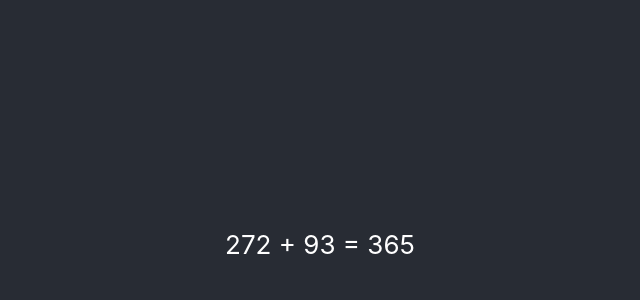
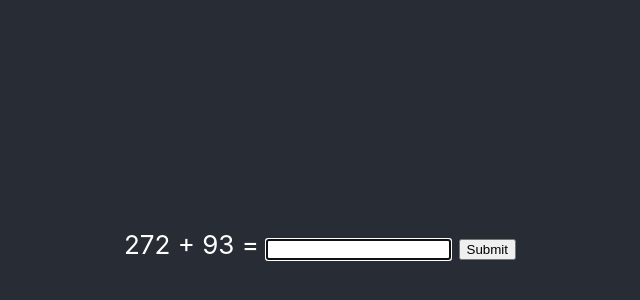
Before and after one commit to domoench/mm, a React (Create React App) app in the folder frontend/: page / in a window 1280 px wide. Shown: the part 156-456 px from the top of the page, without its empty margins (320-960 px from the left). Built offline with nearby package versions, Linux system fonts and the light colour scheme.

Commit message:
Basic frontend form UI.
- No backend stats writing yet.
- For now simply display the results of the last question.

```diff
--- a/frontend/src/App.tsx
+++ b/frontend/src/App.tsx
@@ -1,12 +1,12 @@
 import React from "react";
 import "./App.css";
-import Question from "./Question";
+import Quiz from "./Quiz";
 
 function App() {
   return (
     <div className="App">
       <header className="App-header">
-        <Question></Question>
+        <Quiz></Quiz>
       </header>
     </div>
   );
--- a/frontend/src/Question.tsx
+++ /dev/null
@@ -1,13 +0,0 @@
-import React from "react";
-import { OpTuple } from "./lib/mm";
-
-const Question = () => {
-  const { operator, op_1, op_2, answer } = OpTuple('+', 3, 2);
-  return (
-    <div>
-      <p>{op_1} {operator} {op_2} = { answer } </p>
-    </div>
-  );
-}
-
-export default Question;
--- /dev/null
+++ b/frontend/src/Quiz.tsx
@@ -0,0 +1,62 @@
+import React, {
+  useState,
+  useEffect,
+  useRef,
+  ChangeEvent,
+  FormEvent,
+} from "react";
+import { OpTuple } from "./lib/mm";
+import { Result, ResultProps } from "./Result";
+
+const Quiz = () => {
+  const inputRef = useRef<HTMLInputElement>(null);
+  const [opTuple, setOpTuple] = useState(OpTuple("+", 3, 2));
+  const { operator, op_1, op_2, answer } = opTuple;
+
+  const [userAnswer, setUserAnswer] = useState("");
+  const handleUserAnswerChange = (event: ChangeEvent<HTMLInputElement>) => {
+    setUserAnswer(event.target.value);
+  };
+
+  const [lastResult, setLastResult] = useState<ResultProps | null>(null);
+
+  useEffect(() => {
+    inputRef.current?.focus();
+  });
+
+  const submitHandler = (event: FormEvent<HTMLFormElement>) => {
+    event.preventDefault();
+    const userAnswerFloat = parseFloat(userAnswer); // TODO handle parse error
+    const isCorrect = userAnswerFloat === answer;
+
+    // TODO submit stats to backend
+
+    // Generate a new question to rerender
+    setOpTuple(OpTuple("+", 3, 2)); // TODO configurable operator and difficulty
+    setUserAnswer("");
+    setLastResult({
+      isCorrect,
+      userAnswer: userAnswerFloat,
+      answer,
+    });
+  };
+
+  return (
+    <div>
+      <form onSubmit={submitHandler}>
+        {op_1} {operator} {op_2} = {' '}
+        <input
+          type="text"
+          ref={inputRef}
+          value={userAnswer}
+          onChange={handleUserAnswerChange}
+        />
+        {' '}
+        <button type="submit">Submit</button>
+      </form>
+      {lastResult && <Result {...lastResult} />}
+    </div>
+  );
+};
+
+export default Quiz;
--- /dev/null
+++ b/frontend/src/Result.tsx
@@ -0,0 +1,16 @@
+import React from "react";
+
+export interface ResultProps {
+  isCorrect: boolean;
+  userAnswer: number;
+  answer: number;
+}
+
+export const Result = (props: ResultProps) => {
+  return (
+    <div>
+      <p>{props.isCorrect? 'CORRECT' : 'WRONG'}</p>
+      <p>Answer: {props.answer}</p>
+    </div>
+  );
+};
```
